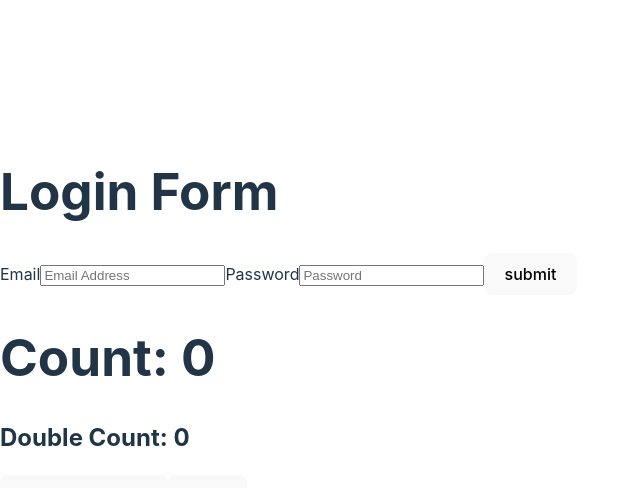
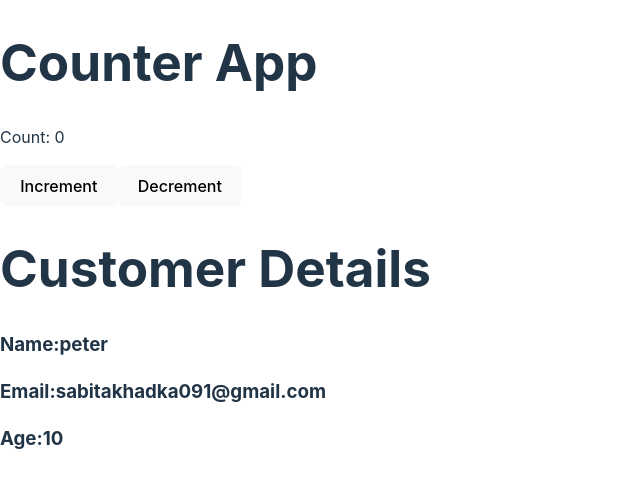
Before and after one commit to iamsabitak/vite-project-ts, a React (Vite) app: page / in a window 1280 px wide. Shown: the top 488 px of the page, without its empty margins (0-640 px from the left). Built offline with nearby package versions, Linux system fonts and the light colour scheme; no server answers.

Commit message:
create a new file and move all the component there

```diff
--- a/src/App.tsx
+++ b/src/App.tsx
@@ -1,15 +1,15 @@
 import React from "react";
-// import Counter from "./Counter";
-// import Customer from "./Customer";
-import Login from "./Login";
-import MemoizationExample from "./MemoizationExample";
-import FetchApi from "./FetchApi";
+import Counter from "./components/Counter";
+import Customer from "./components/Customer";
+import Login from "./components/Login";
+import MemoizationExample from "./components/MemoizationExample";
+import FetchApi from "./components/FetchApi";
 
 const App: React.FC = () => {
   return (
     <div>
-      {/* <Counter /> */}
-      {/* <Customer name="peter" email="sabitakhadka091@gmail.com" age={10} /> */}
+      <Counter />
+      <Customer name="peter" email="sabitakhadka091@gmail.com" age={10} />
       <Login />
       <MemoizationExample />
       <FetchApi/>
```
Also changed, not shown: src/components/Counter.tsx (renamed from src/Counter.tsx), src/components/Customer.tsx (renamed from src/Customer.tsx), src/components/FetchApi.tsx (renamed from src/FetchApi.tsx), src/components/Login.tsx (renamed from src/Login.tsx), src/components/MemoizationExample.tsx (renamed from src/MemoizationExample.tsx).
